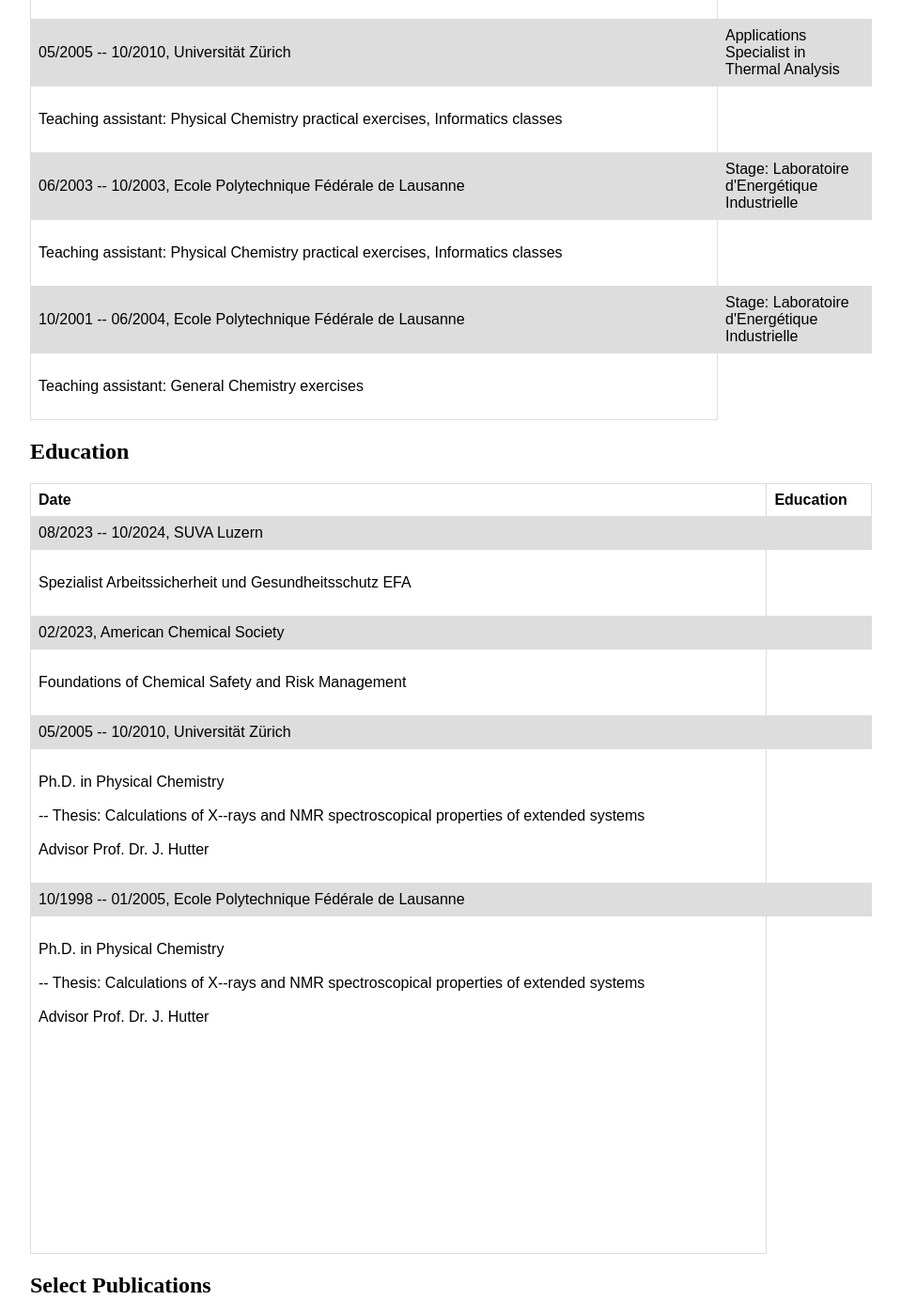
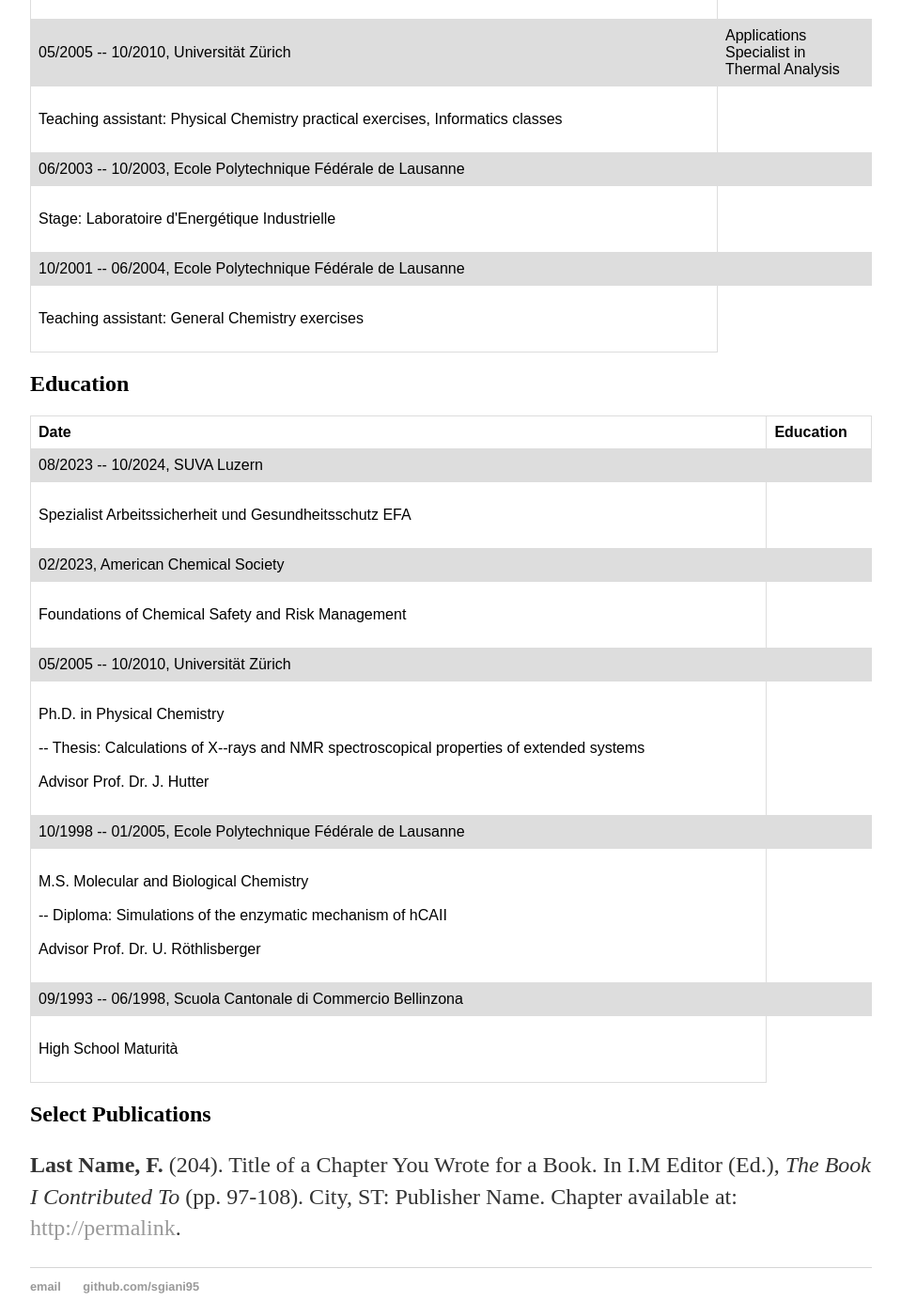
Before and after one commit to sgiani95/sgiani95.github.io, a Jekyll site: the page built from cv/index.html, in a window 1280 px wide and 1400 px high, scrolled down 2347 px. Shown: the whole window at 94% size, without its empty margins (160-1119 px from the left). Built offline with Jekyll 4.4.1, drawn with Linux system fonts in a browser that asks for light colours; some of the changed text lies outside the part shown.

Commit message:
Update index.html

```diff
--- a/cv/index.html
+++ b/cv/index.html
@@ -32,7 +32,7 @@ tr:nth-child(even) {
 }
 </style>
 
-<h2>Current- Past Employment</h2>
+<h2>Current-, Past Employment</h2>
 
 <table>
   <tr>
@@ -120,16 +120,16 @@ tr:nth-child(even) {
 
   <tr>
     <td>06/2003 -- 10/2003, Ecole Polytechnique Fédérale de Lausanne</td>
-    <td>Stage: Laboratoire d'Energétique Industrielle</td>
+    <td></td>
   </tr>
   <tr>
-    <td><br>Teaching assistant: Physical Chemistry practical exercises, Informatics classes<br><br>
+    <td><br>Stage: Laboratoire d'Energétique Industrielle<br><br>
     </td>
   </tr>
 
   <tr>
     <td>10/2001 -- 06/2004, Ecole Polytechnique Fédérale de Lausanne</td>
-    <td>Stage: Laboratoire d'Energétique Industrielle</td>
+    <td></td>
   </tr>
   <tr>
     <td><br>Teaching assistant: General Chemistry exercises<br><br>
@@ -179,15 +179,18 @@ tr:nth-child(even) {
     <td></td>
   </tr>
   <tr>
-    <td><br>Ph.D. in Physical Chemistry<br><br>
-	-- Thesis: Calculations of X--rays and NMR  spectroscopical properties of extended systems<br><br>
-	Advisor Prof. Dr. J. Hutter<br><br>
-	<br><br>
-	<br><br>
-	<br><br>
-	<br><br>
-	<br><br>
-	<br><br>
+    <td><br>M.S. Molecular and Biological Chemistry<br><br>
+	-- Diploma: Simulations of the enzymatic mechanism of hCAII<br><br>
+	Advisor Prof. Dr. U. Röthlisberger<br><br>
+    </td>
+  </tr>
+
+  <tr>
+    <td>09/1993 -- 06/1998, Scuola Cantonale di Commercio Bellinzona</td>
+    <td></td>
+  </tr>
+  <tr>
+    <td><br>High School Maturità<br><br>
     </td>
   </tr>
 
```
